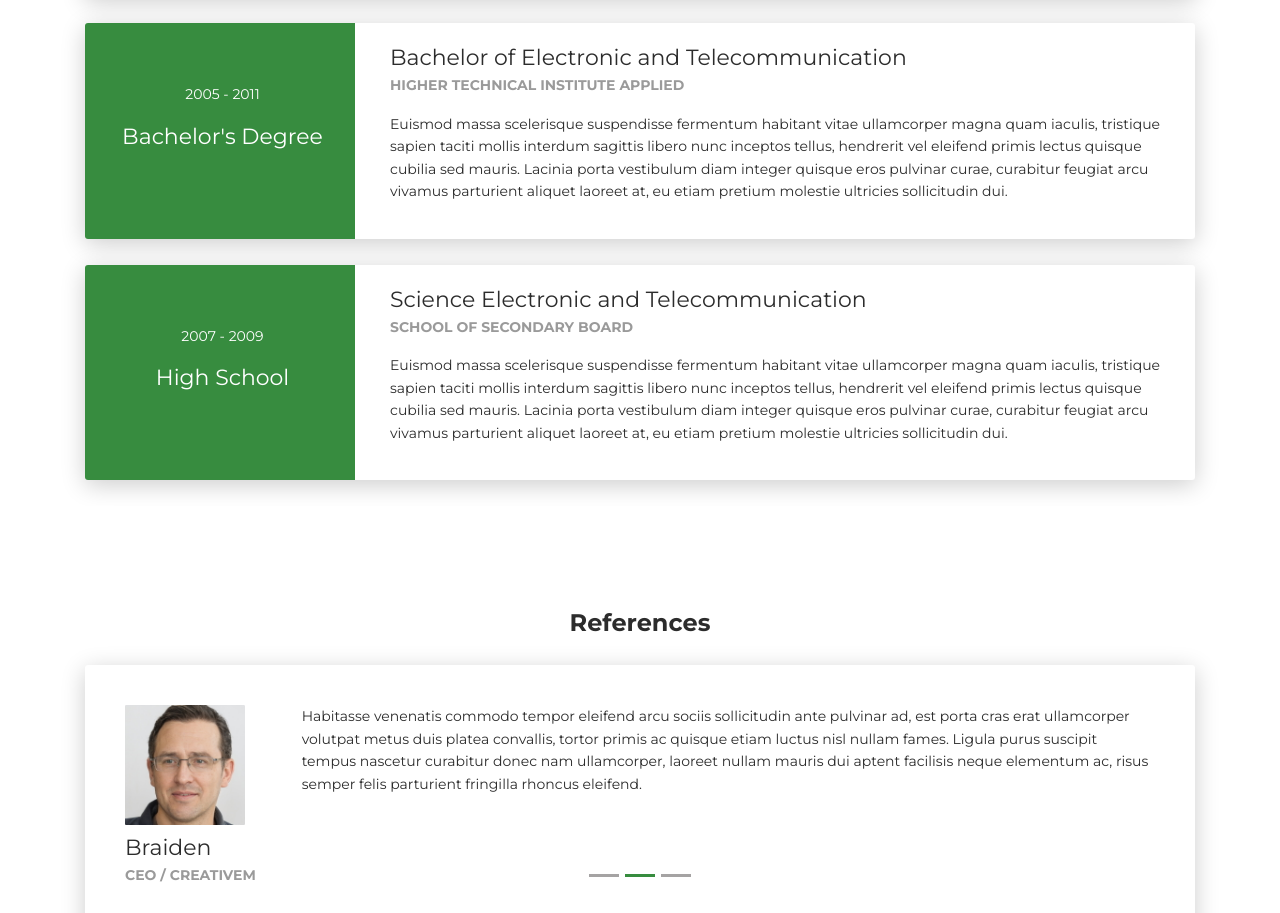
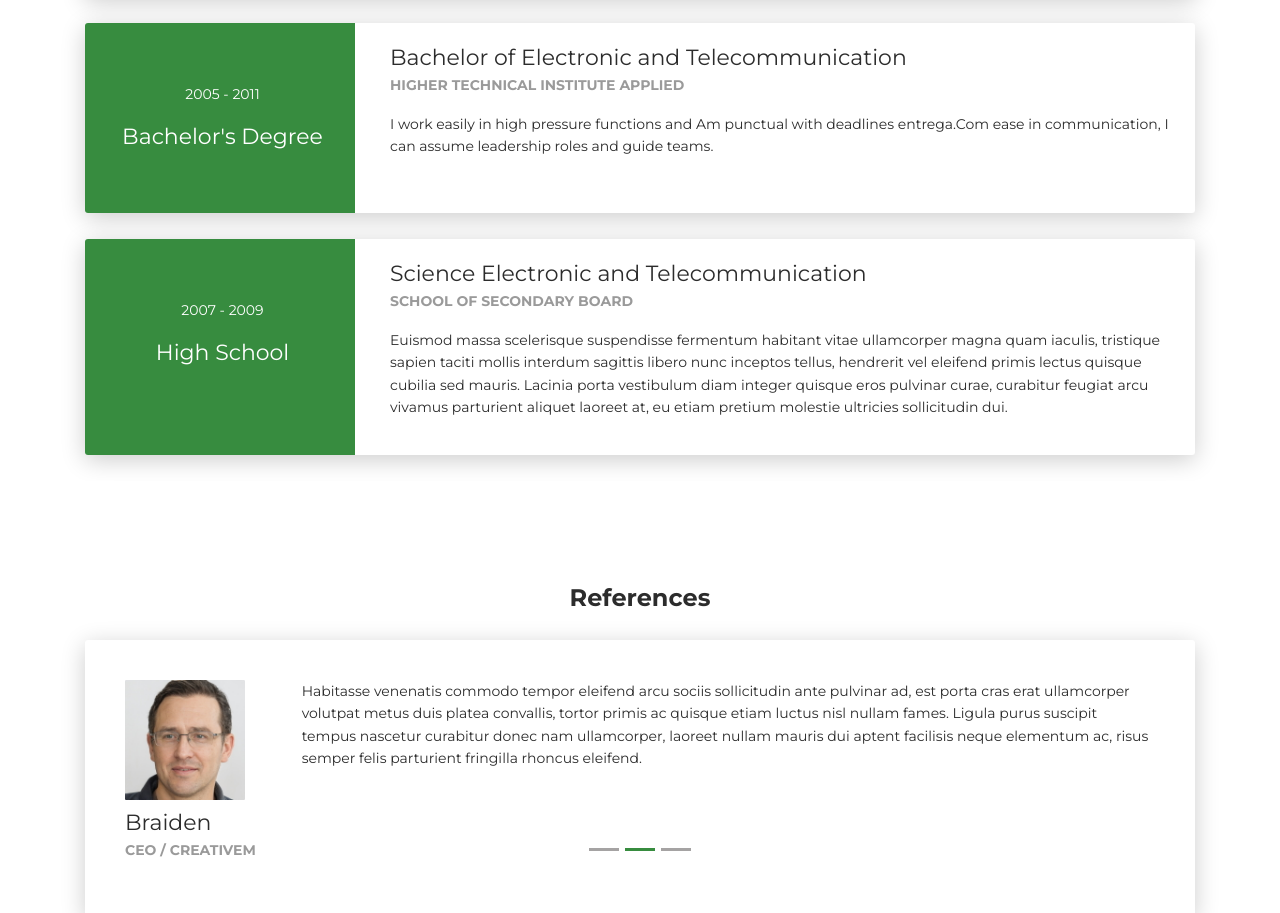
Before and after one commit to daddy-mundele/daddy-mundele.github.io, a plain HTML site: page index.html in a window 1280 px wide. Shown: the part 6040-6953 px from the top of the page. Drawn offline with Linux system fonts and the light colour scheme.

Commit message:
:construction: Work in progress

```diff
--- a/index.html
+++ b/index.html
@@ -377,7 +377,7 @@
           <div class="card-body">
             <div class="h5">Bachelor of Electronic and Telecommunication</div>
             <p class="category">Higher Technical Institute Applied</p>
-            <p>Euismod massa scelerisque suspendisse fermentum habitant vitae ullamcorper magna quam iaculis, tristique sapien taciti mollis interdum sagittis libero nunc inceptos tellus, hendrerit vel eleifend primis lectus quisque cubilia sed mauris. Lacinia porta vestibulum diam integer quisque eros pulvinar curae, curabitur feugiat arcu vivamus parturient aliquet laoreet at, eu etiam pretium molestie ultricies sollicitudin dui.</p>
+            <p>I work easily in high pressure functions and Am punctual with deadlines entrega.Com ease in communication, I can assume leadership roles and guide teams.</p>
           </div>
         </div>
       </div>
```
